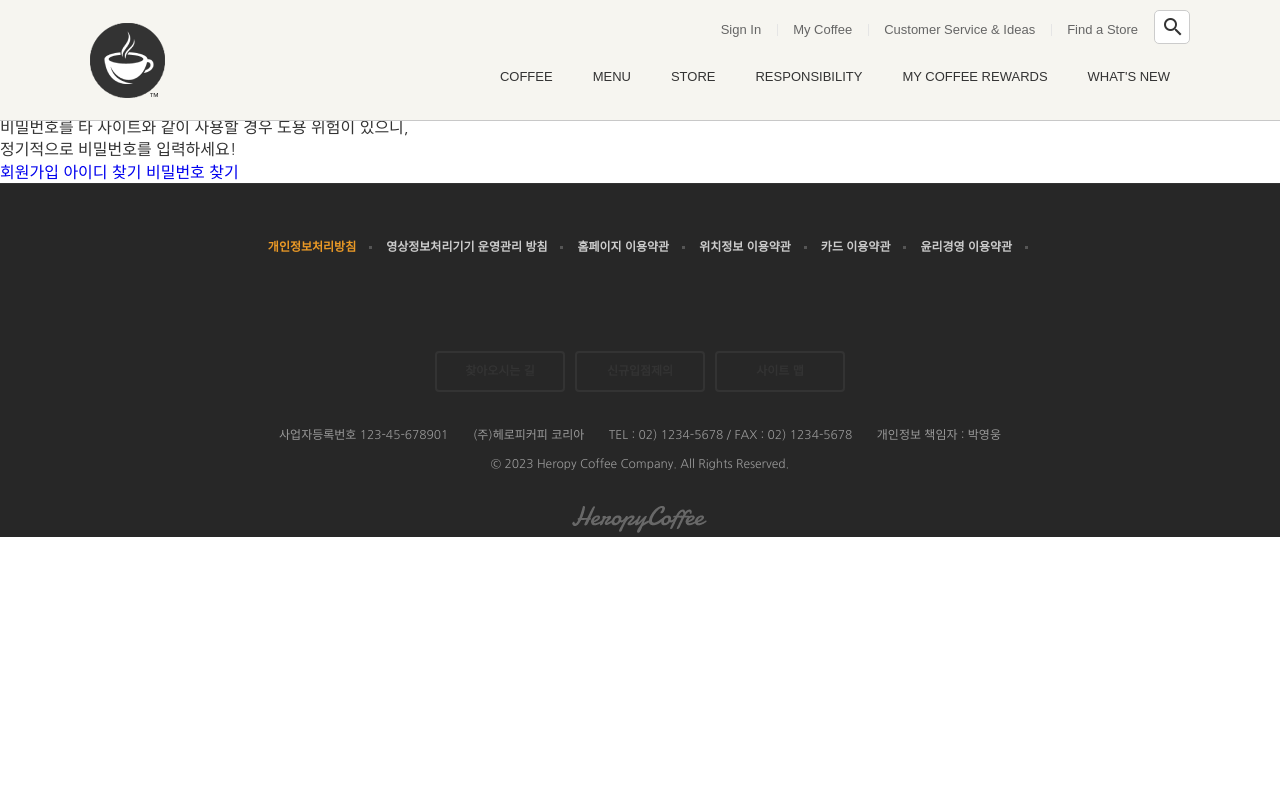
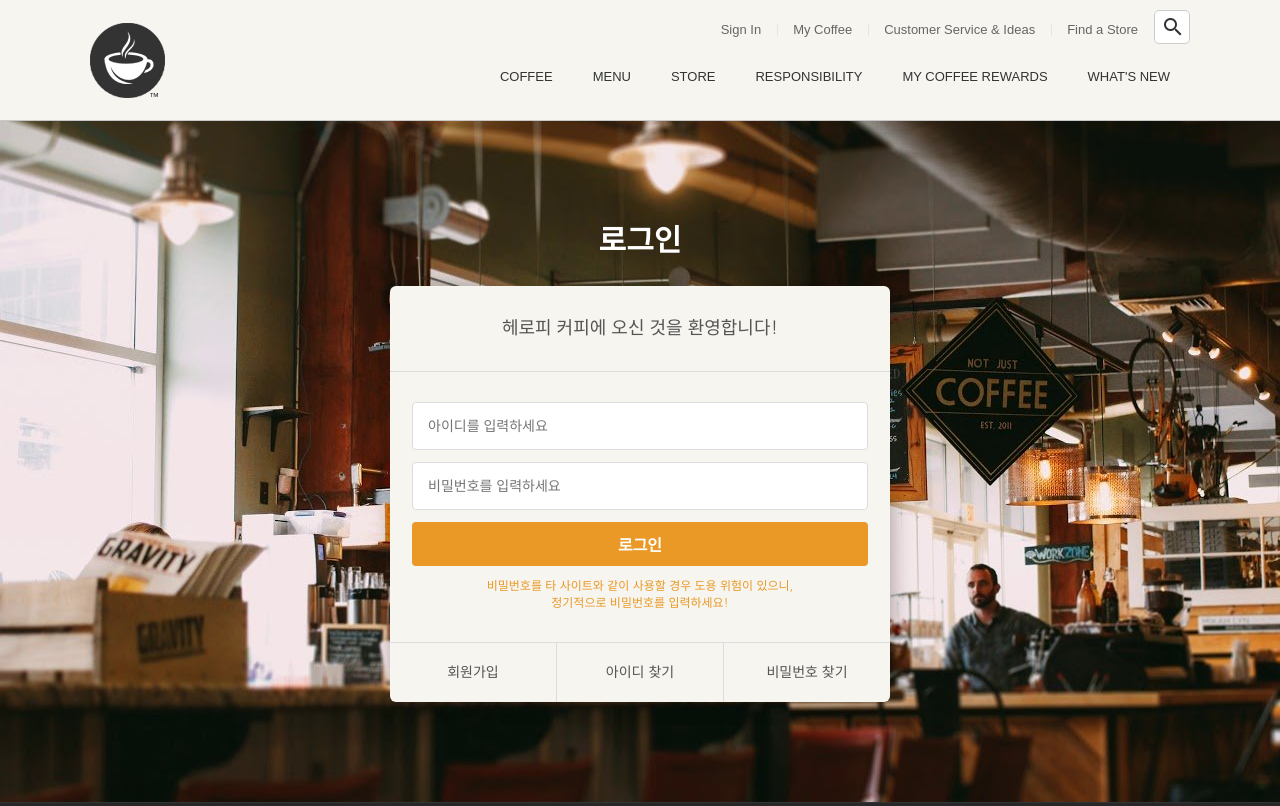
Before and after one commit to ddd239/testhtml, a plain HTML site: page signin/index.html in a window 1280 px wide. Shown: the top 806 px of the page. Drawn offline with nearby package versions, Linux system fonts and the light colour scheme.

Commit message:
common.css

```diff
--- a/css/common.css
+++ b/css/common.css
@@ -273,3 +273,85 @@ footer .copyright{
 footer .logo{
     margin: 30px auto 0;
 }
+.signin{
+    margin-top: 120px;
+    padding: 100px 150px;
+    background-image: url("../images/signin_bg.jpg");
+    background-attachment: fixed;
+    background-repeat: no-repeat;
+    background-position: center;
+    background-size: cover;
+}
+.signin h1{
+    color: #fff;
+    font-size: 30px;
+    font-weight: 700;
+    text-align: center;
+    margin-bottom: 24px;
+}
+.signin__card{
+    width: 500px;
+    margin: 0 auto;
+    border-radius: 6px;
+    background-color: #F6F5F0;
+    box-shadow: 2px 2px 20px rgba(0, 0, 0,.3);
+    color: #555;
+}
+.signin__card h2{
+    padding: 30px;
+    font-size: 18px;
+    text-align: center;
+    border-bottom: 1px solid #ddd;
+}
+.signin__card form{
+    padding: 30px 22px;
+}
+.signin__card form input{
+    width: 100%;
+    margin-bottom: 12px;
+    padding: 15px;
+    border: 1px solid #ddd;
+    border-radius: 4px;
+    outline: none;
+    box-sizing: border-box;
+    font-size: 14px;
+}
+.signin__card form p{
+    margin-top: 12px;
+    font-size: 12px;
+    color: #EA9926;
+    text-align: center;
+}
+.signin__card .actions{
+    display: flex;
+    border-top: 1px solid #ddd;
+}
+.signin__card .actions a{
+    flex-grow: 1;
+    flex-basis: 0;
+    text-align: center;
+    padding: 20px;
+    color: #555;
+    font-size: 14px;
+    border-right: 1px solid #ddd;
+}
+.signin__card .actions a:hover{
+    text-decoration: underline;
+}
+.signin__card .actions a:last-child{
+    border-right: none;
+}
+.btn.btn--primary{
+    color: #fff;
+    background-color: #EA9926;
+    border: none;
+}
+.btn.btn.btn--primary:hover{
+    background-color: #cc8823;
+}
+.btn.block{
+    width: 100%;
+}
+.btn{
+    width: 130px;
+}
```
